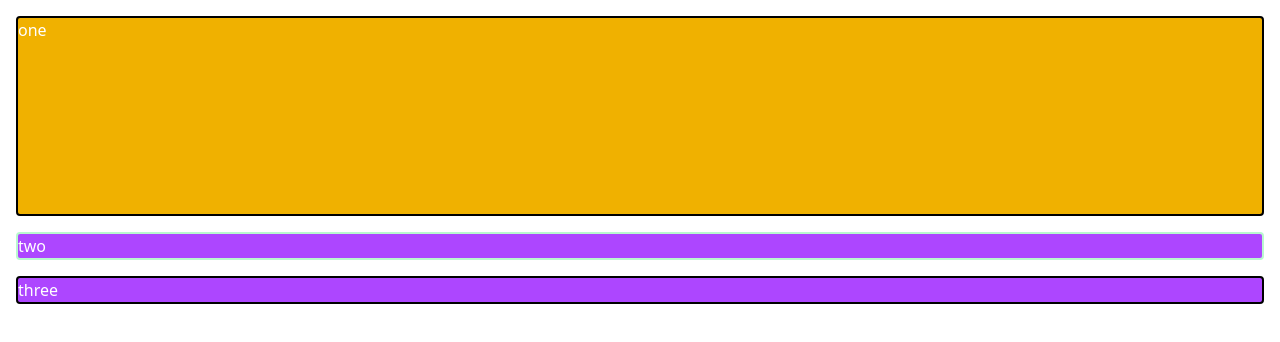
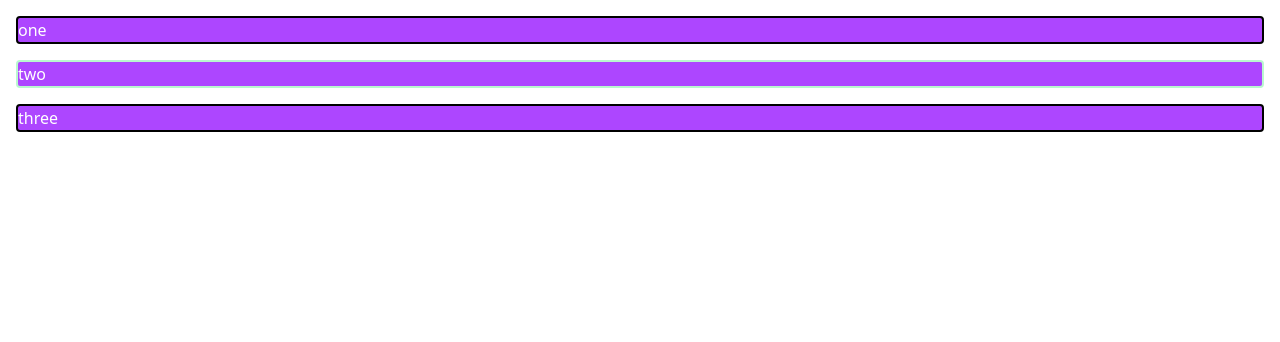
Before and after one commit to vanshmg09/Tailwind-CSS, a website built with Vite: page index.html in a window 1280 px wide. Built offline with nearby package versions, Linux system fonts and the light colour scheme.

Commit message:
Apply Directive

```diff
--- a/index.html
+++ b/index.html
@@ -9,9 +9,9 @@
 </head>
 <body>
 
-        <div class="bg-purple-500 text-white m-4 border-2 border-black rounded h-[200px] sm:bg-orange-500 lg:bg-yellow-500">one</div>
-        <div class="bg-purple-500 text-white m-4 border-2 border-green-200 rounded">two</div>
-        <div class="bg-purple-500 text-white m-4 border-2 border-black rounded">three</div>
+        <div class="box border-black ">one</div>
+        <div class="box border-green-200 ">two</div>
+        <div class="box border-black ">three</div>
 
 
 </body>
--- a/style.css
+++ b/style.css
@@ -1 +1,9 @@
 @import "tailwindcss";
+
+.box {
+    @apply bg-purple-500 text-white m-4 border-2 rounded;
+}
+
+.text-white {
+    @apply text-black;
+}
```
